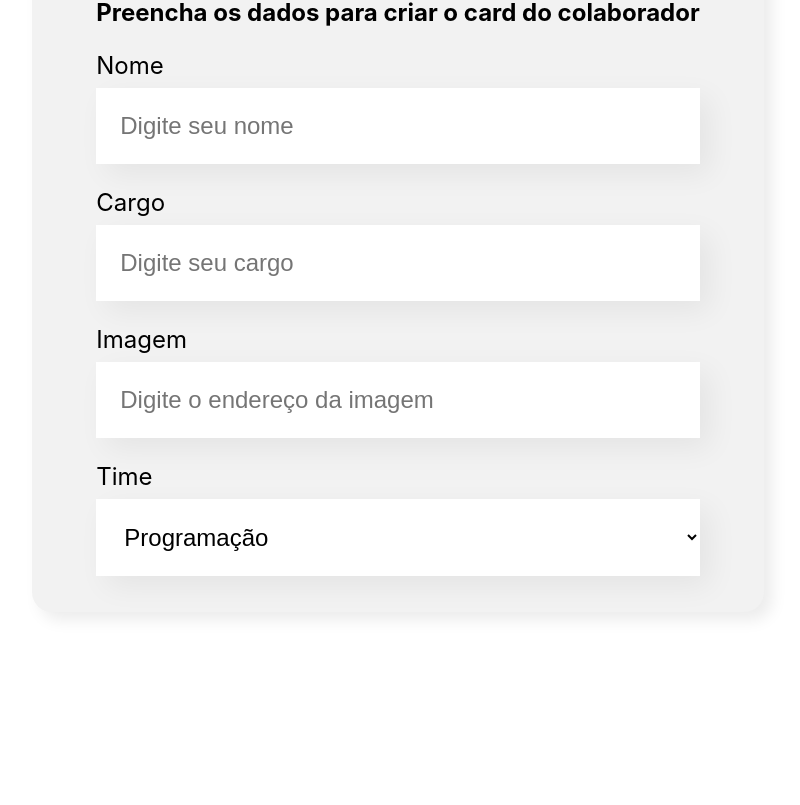
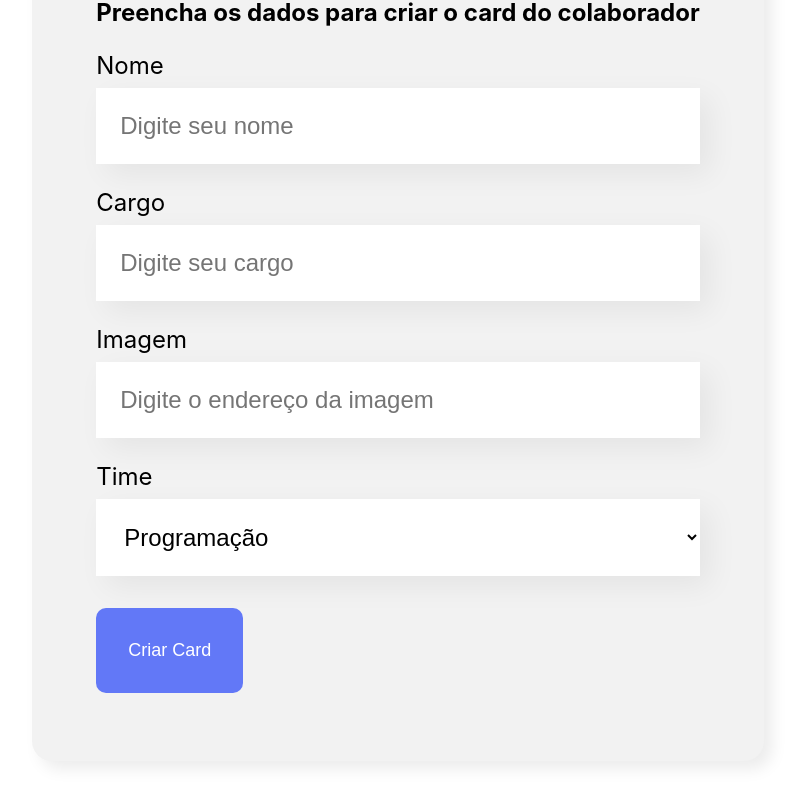
Before and after one commit to JacksonRicardo/React, a JavaScript app: page / in a window 1280 px wide. Shown: the part 636-1441 px from the top of the page, without its empty margins (242-1042 px from the left). Before the commit the page ends 1328 px from the top, so only its background shows below. Built offline with nearby package versions, Linux system fonts and the light colour scheme; the HTML template or start-up script is replaced by a standard one.

Commit message:
Criando o botão do formulário

```diff
--- /dev/null
+++ b/src/componentes/Botao/Botao.css
@@ -0,0 +1,16 @@
+.botao{
+    background-color: #6278F7;
+    border-radius: 10px;
+    font-weight: 700px;
+    font-size: 18px;
+    padding: 32px;
+    border: none;
+    cursor: pointer;
+    color: #FFF;
+    margin: 32px 0px;
+}
+
+.botao:hover{
+    color: #95ffd4;
+
+}
--- /dev/null
+++ b/src/componentes/Botao/index.js
@@ -0,0 +1,12 @@
+import './Botao.css'
+
+const Botao = (props) => {
+    return (
+        <button className='botao'>
+            {props.texto}
+            {/*propos.children*/}
+        </button>
+    )
+}
+
+export default Botao
--- a/src/componentes/Formulario/index.js
+++ b/src/componentes/Formulario/index.js
@@ -1,3 +1,4 @@
+import Botao from '../Botao';
 import CampoTexto from '../CampoTexto';
 import ListaSuspensa from '../ListaSuspensa';
 import './Formulario.css';
@@ -21,6 +22,15 @@
                 <CampoTexto label="Cargo" placeholder="Digite seu cargo"/>
                 <CampoTexto label="Imagem" placeholder="Digite o endereço da imagem"/>
                 <ListaSuspensa label="Time" itens={times}/>
+                <Botao texto="Criar Card"/>
+
+                {/*O botão também pode ser feito de herança de filhos para
+                serem utilizados outros tipos de formatos, como texto e imagens:
+                <Botao>
+                    Criar Card
+                </Botao>
+                */}
+
             </form>
         </section>
     )
```
